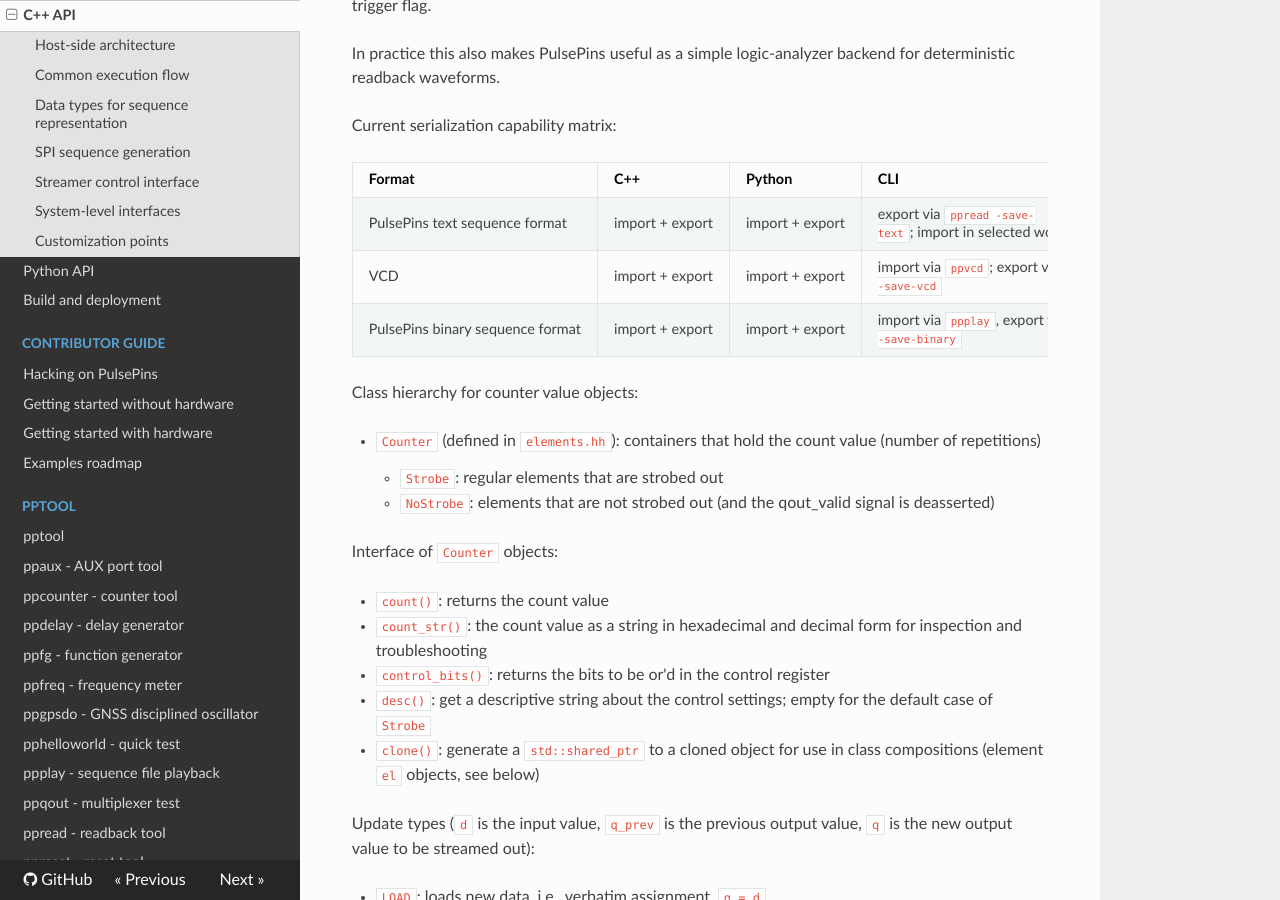
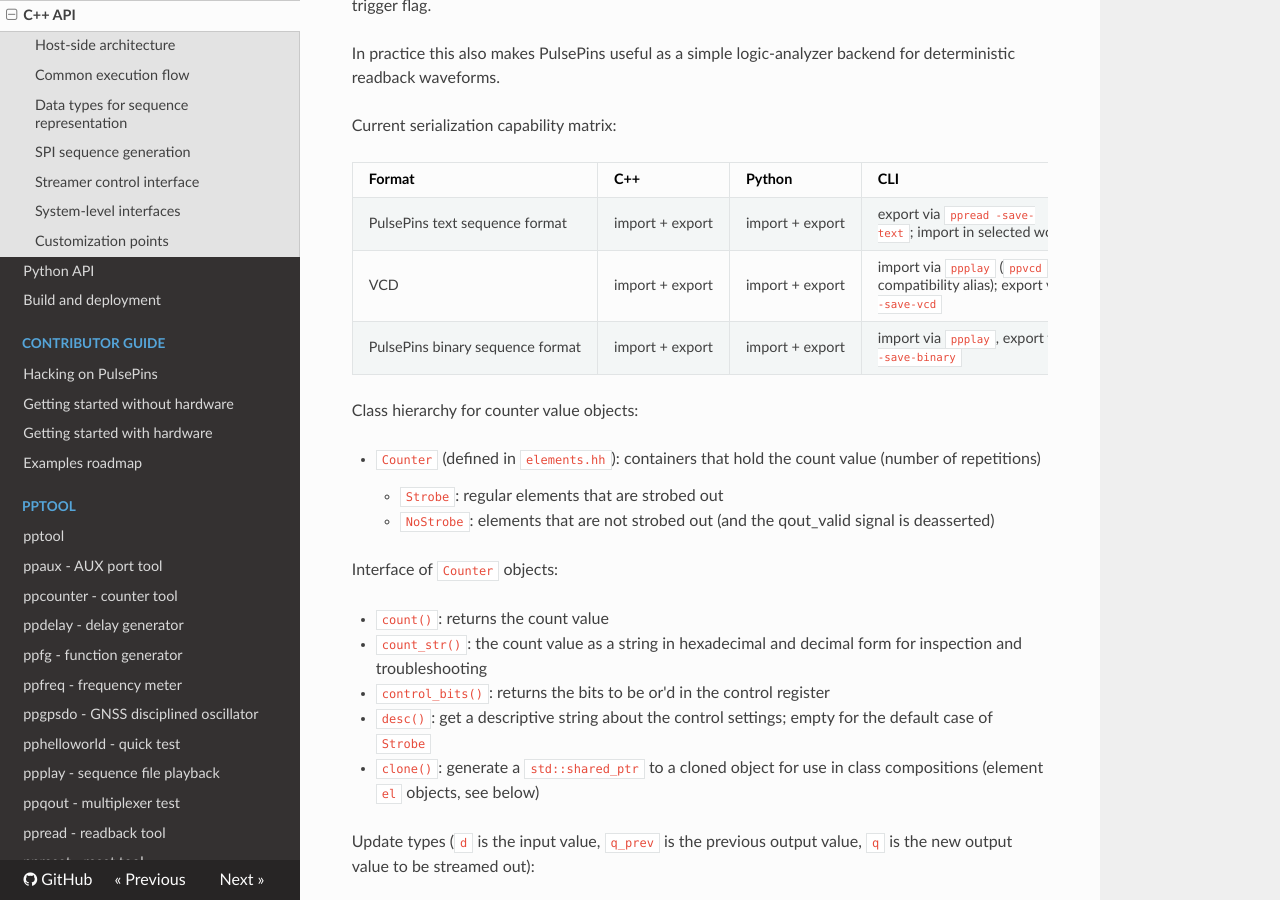
Before and after one commit to rokzitko/PulsePins, an MkDocs documentation site: the page built from docs/docs/cpp.md, in a window 1280 px wide and 900 px high, scrolled down 2049 px. Built offline with MkDocs 1.6.1, drawn with Linux system fonts in a browser that asks for light colours; nearby versions of some CDN libraries.

Commit message:
align ppplay and ppvcd docs

```diff
--- a/docs/docs/cpp.md
+++ b/docs/docs/cpp.md
@@ -68,7 +68,7 @@ Current serialization capability matrix:
 | Format | C++ | Python | CLI |
 | ------ | --- | ------ | --- |
 | PulsePins text sequence format | import + export | import + export | export via `ppread -save-text`; import in selected workflows |
-| VCD | import + export | import + export | import via `ppvcd`; export via `ppread -save-vcd` |
+| VCD | import + export | import + export | import via `ppplay` (`ppvcd` compatibility alias); export via `ppread -save-vcd` |
 | PulsePins binary sequence format | import + export | import + export | import via `ppplay`, export via `ppread -save-binary` |
 
 Class hierarchy for counter value objects:
--- a/docs/mkdocs.yml
+++ b/docs/mkdocs.yml
@@ -41,7 +41,7 @@ nav:
     - pptemp - temperature reader: pptemp.md
     - pptest - self-tests: pptest.md
     - pptrig - trigger debugging tool: pptrig.md
-    - ppvcd - VCD loader: ppvcd.md
+    - ppvcd - VCD compatibility alias: ppvcd.md
     - ppscpi - network server: ppscpi.md
   - Testing:
     - Test infrastructure: testing.md
```
